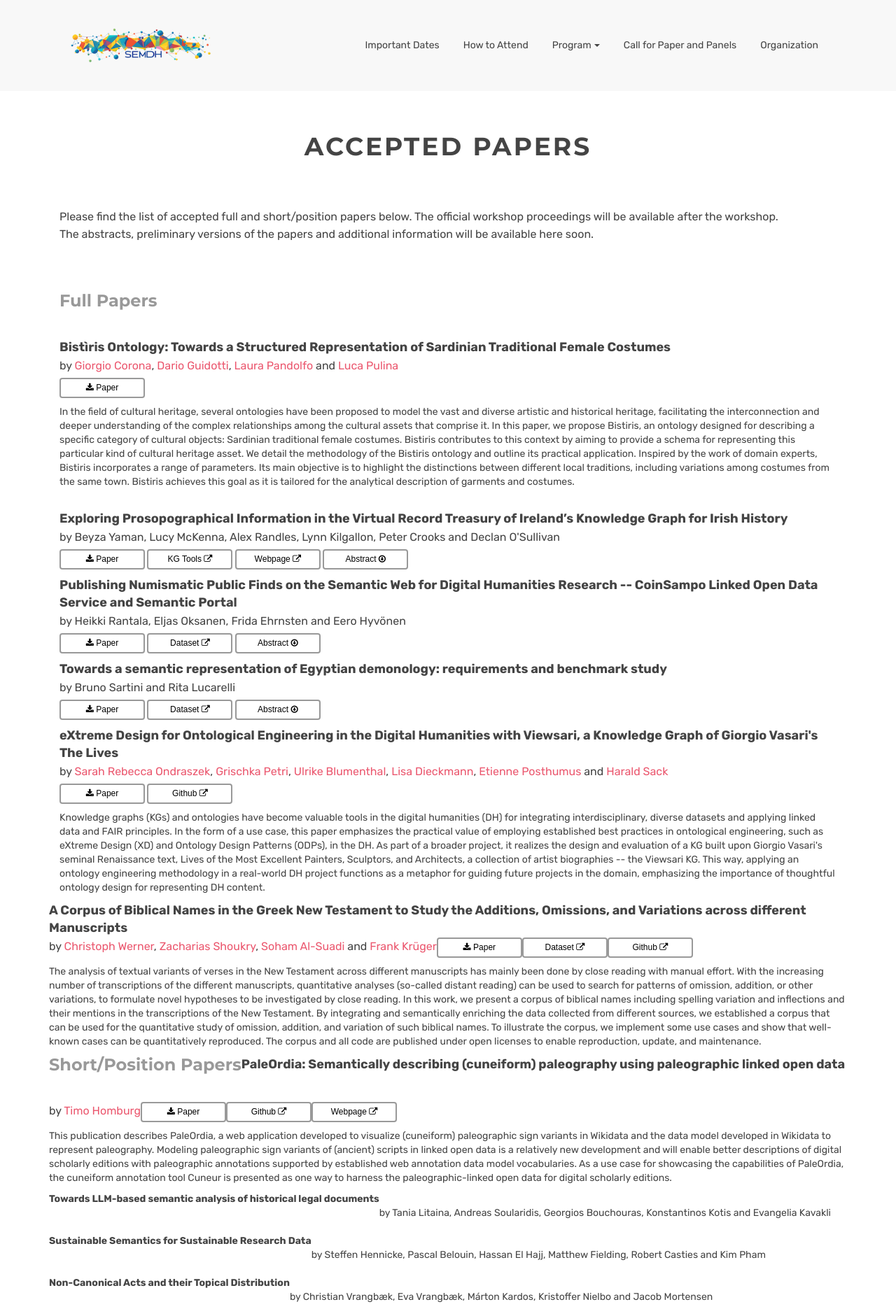
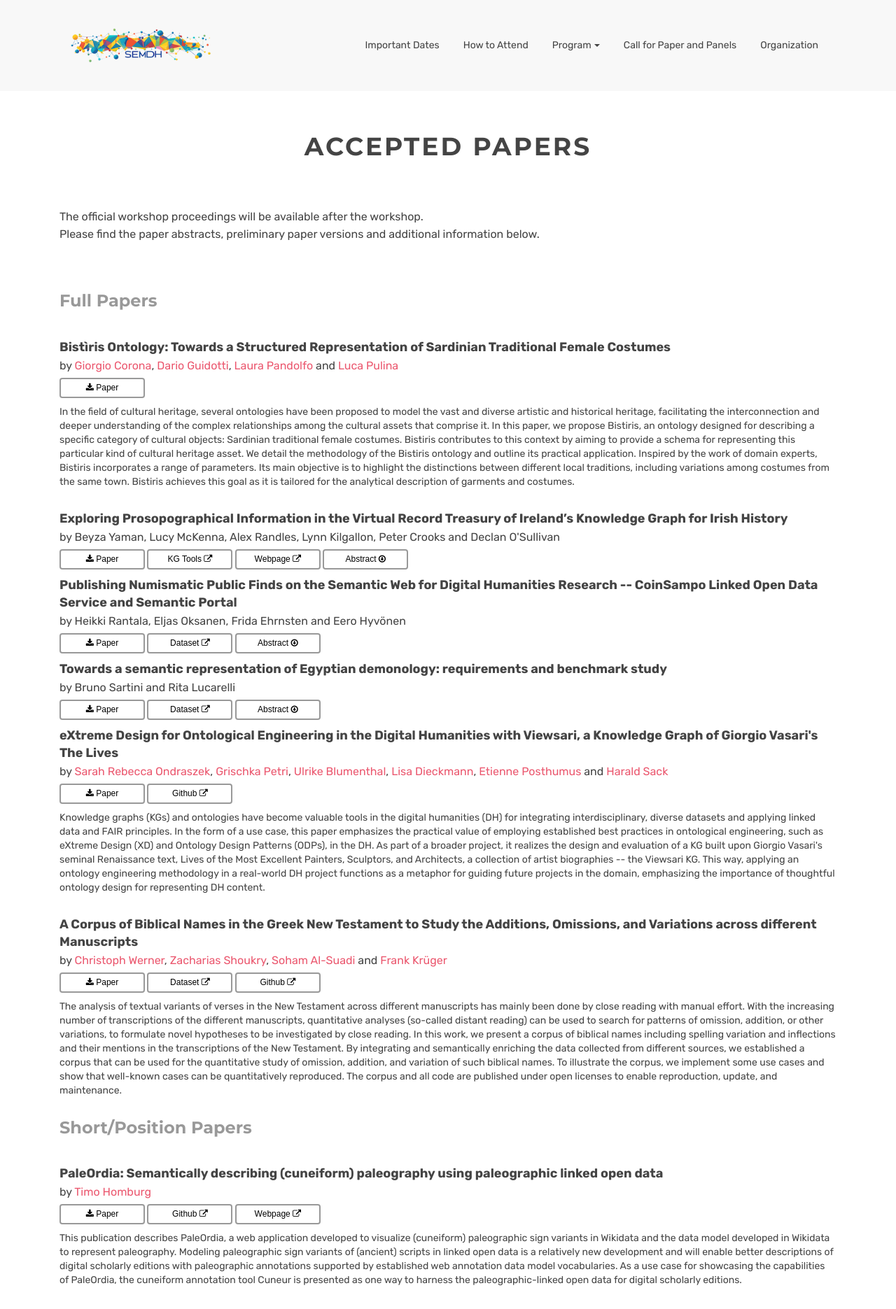
Before and after one commit to SemDH/semdh.github.io, a Jekyll site: the page built from accepted-papers-test.html, in a window 1280 px wide. Shown: the top 1871 px of the page at 70% size. Built offline with Jekyll 4.4.1, drawn with Linux system fonts in a browser that asks for light colours.

Commit message:
cr metadata

```diff
--- a/accepted-papers-test.html
+++ b/accepted-papers-test.html
@@ -24,8 +24,8 @@ canonical: https://semdh.github.io
         <div class="page-header-title">
           <h2 class="heading-title text-center">Accepted Papers</h2>
         </div>
-          <p class="lead">Please find the list of accepted full and short/position papers below. The official workshop proceedings will be available after the workshop. <br />
-          The abstracts, preliminary versions of the papers and additional information will be available here soon. </p>
+          <p class="lead">The official workshop proceedings will be available after the workshop. <br />
+          Please find the paper abstracts, preliminary paper versions and additional information below. </p>
       </div>
     </div>
     </div>
@@ -99,7 +99,6 @@ canonical: https://semdh.github.io
                 <div class="card-papers card-body">
                   Knowledge graphs (KGs) and ontologies have become valuable tools in the digital humanities (DH) for integrating interdisciplinary, diverse datasets and applying linked data and FAIR principles. In the form of a use case, this paper emphasizes the practical value of employing established best practices in ontological engineering, such as eXtreme Design (XD) and Ontology Design Patterns (ODPs), in the DH. As part of a broader project, it realizes the design and evaluation of a KG built upon Giorgio Vasari's seminal Renaissance text, Lives of the Most Excellent Painters, Sculptors, and Architects, a collection of artist biographies -- the Viewsari KG. This way, applying an ontology engineering methodology in a real-world DH project functions as a metaphor for guiding future projects in the domain, emphasizing the importance of thoughtful ontology design for representing DH content.
                 </div>
-              </div>
 
             <br />
 
```
